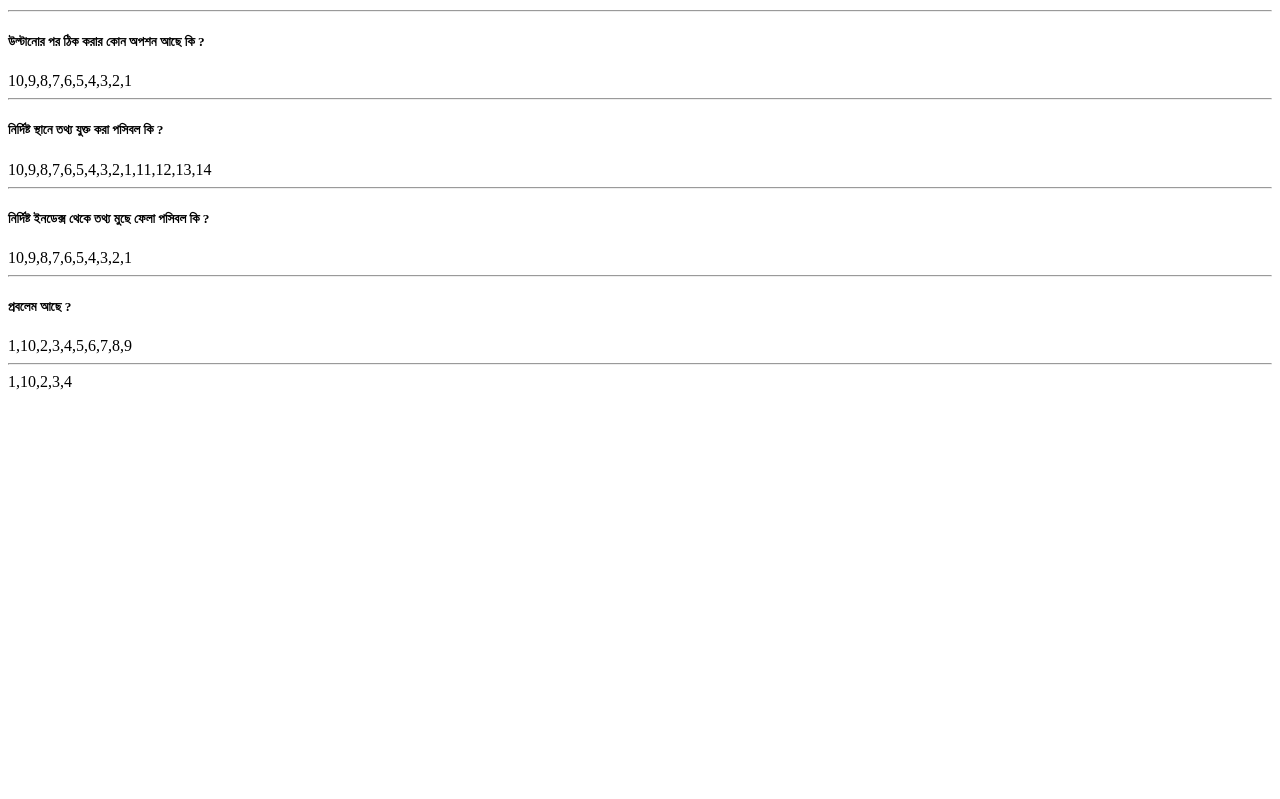
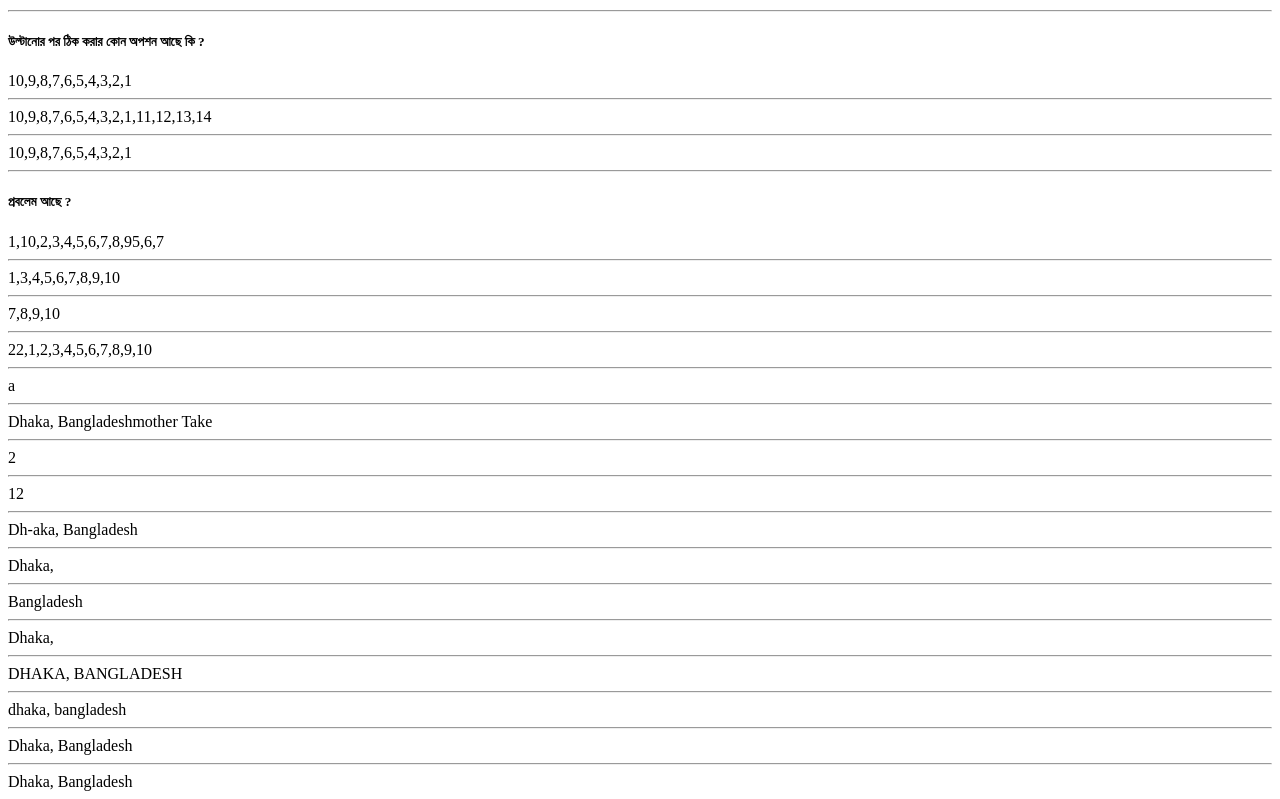
Before and after one commit to enamul90/Javascript, a plain HTML site: page index.html in a window 1280 px wide. Shown: the part 1504-2303 px from the top of the page. Before the commit the page ends 1903 px from the top, so only its background shows below. Drawn offline with Linux system fonts and the light colour scheme.

Commit message:
string nethod done

```diff
--- a/index.html
+++ b/index.html
@@ -266,7 +266,7 @@
         var result = arrayFind.reverse();
         document.write(result);
 
-        document.write("<br> <hr> <h5>নির্দিষ্ট স্থানে তথ্য যুক্ত করা পসিবল কি ?</h5>")
+        document.write("<br> <hr> ")
         // Array push method নতুন ডেটা যুক্ত করে
         arrayFind.push(11);
         arrayFind.push(12);
@@ -274,7 +274,7 @@
         arrayFind.push(14);
         document.write(arrayFind);
 
-        document.write("<br> <hr> <h5>নির্দিষ্ট ইনডেক্স থেকে তথ্য মুছে ফেলা পসিবল কি ?</h5>")
+        document.write("<br> <hr> ")
         // Array pop method শেষ ডেটা মুছে ফেলে
         arrayFind.pop();
         arrayFind.pop();
@@ -288,12 +288,109 @@
         arrayFind.sort();
         document.write(arrayFind);
 
-        document.write("<br> <hr> ")
         // Array slice method
-        var result = arrayFind.slice(0,5);
+        var result = arrayFind.slice(5,8);
         document.write(result);
 
+        document.write("<br> <hr> ")
+        // Array splice method  - Remove
+        let commonArray = [1,2,3,4,5,6,7,8,9,10]
+        commonArray.splice(1,1)
+        document.write(commonArray);
 
+        document.write("<br> <hr> ")
+
+        commonArray.splice(0,5)
+        document.write(commonArray);
+
+        document.write("<br> <hr> ")
+        // Array splice method  - Add
+
+        let addArray = [1,2,3,4,5,6,7,8,9,10]
+        addArray.splice(0,0,22)
+        document.write(addArray)
+
+        // array Done ---------------------------------------Array Done
+
+        // ....................String Start............................
+
+        document.write("<br> <hr> ")
+
+        let global = "Dhaka, Bangladesh";
+        let dhaka = "mother Take";
+
+        // String  - Show specify crecter
+        document.write(
+            global.charAt(2)
+        );
+
+        document.write("<br> <hr> ")
+        // concrete  - Add to String
+        document.write(
+            global.concat(dhaka)
+        );
+
+        document.write("<br> <hr> ")
+        // indexof  - Show crecter position
+        document.write(
+            global.indexOf("a")
+        );
+
+        document.write("<br> <hr> ")
+        // indexof  - Show crecter position
+        document.write(
+            global.lastIndexOf("a")
+        );
+
+        document.write("<br> <hr> ")
+        // Replace  - change text
+        document.write(
+            global.replace("a","-a")
+        );
+
+        document.write("<br> <hr> ")
+        // Substr - Slice this string
+        document.write(
+            global.substr(0,6)
+        );
+        document.write("<hr>")
+        document.write(
+            global.substr(6,)
+        );
+
+        document.write("<br> <hr> ")
+        // Substr - Slice this string
+        document.write(
+            global.substring(0,6)
+        );
+
+        document.write("<br> <hr> ")
+        // uppercase
+        document.write(
+            global.toUpperCase()
+        );
+
+        document.write("<br> <hr> ")
+        // lowercase
+        document.write(
+            global.toLowerCase()
+        );
+
+        document.write("<br> <hr> ")
+        // trim - remove space
+        document.write(
+            global.trim()
+        );
+
+        document.write("<br> <hr> ")
+        // trim - remove space
+        document.write(
+            global.trim()
+        );
+
+        // string funtion Done ---------------------------------------string funtion Done
+
+        // ..............................date Object......................................
 
 
 
```
